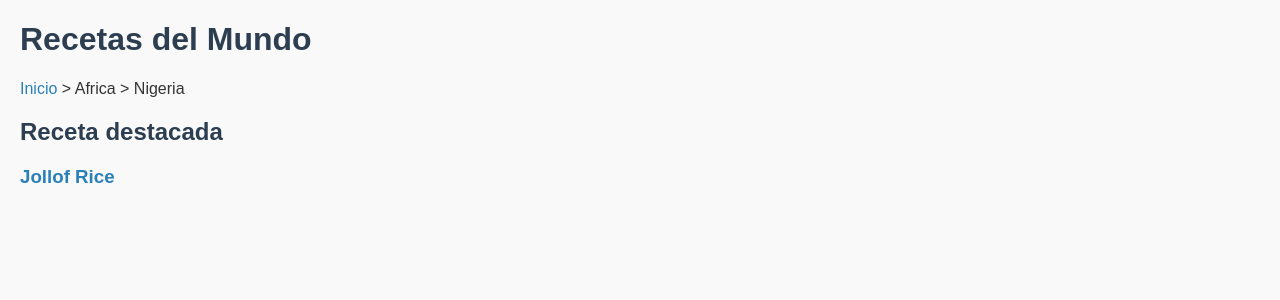
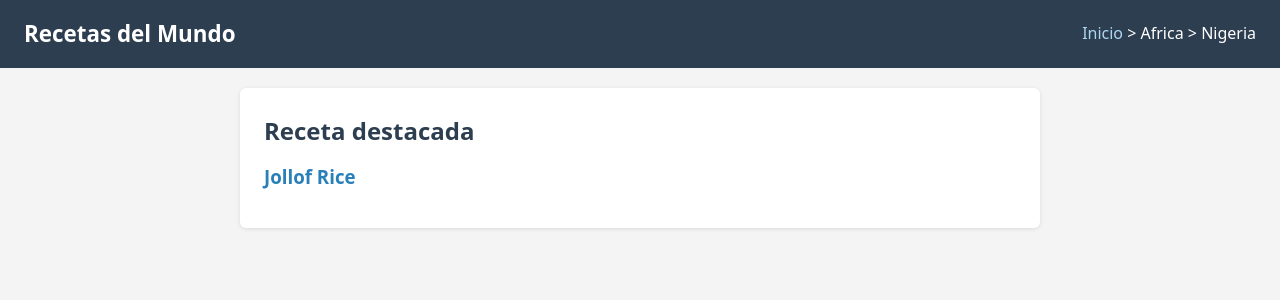
Before and after one commit to sergioromeroromero/Proyecto-Intermodular, a PHP site: page /country.php?id=1 in a window 1280 px wide. Shown: the top 300 px of the page. Run offline with PHP 8.4, Linux system fonts and the light colour scheme; data comes from the database, SQL or seed files in the repository.

Commit message:
navegacion con flechas y cambios en el css

```diff
--- a/country.php
+++ b/country.php
@@ -29,6 +29,7 @@ $recipe = $stmt->fetch();
 <meta charset="UTF-8" />
 <title>Recetas de <?=htmlspecialchars($location['country_name'])?></title>
 <link rel="stylesheet" href="style.css" />
+<script src="nav.js" defer></script>
 </head>
 <body>
 <header>
--- a/index.php
+++ b/index.php
@@ -29,6 +29,7 @@ if ($user_id) {
 <meta charset="UTF-8" />
 <title>Inicio - Recetas</title>
 <link rel="stylesheet" href="style.css" />
+<script src="nav.js" defer></script>
 </head>
 <body>
 <header>
--- a/login.php
+++ b/login.php
@@ -28,6 +28,7 @@ if ($_SERVER['REQUEST_METHOD'] === 'POST') {
 <meta charset="UTF-8" />
 <title>Login - Recetas</title>
 <link rel="stylesheet" href="style.css" />
+<script src="nav.js" defer></script>
 </head>
 <body>
 <h2>Iniciar sesión</h2>
--- a/register.php
+++ b/register.php
@@ -40,6 +40,7 @@ if ($_SERVER['REQUEST_METHOD'] === 'POST') {
 <meta charset="UTF-8" />
 <title>Registro - Recetas</title>
 <link rel="stylesheet" href="style.css" />
+<script src="nav.js" defer></script>
 </head>
 <body>
 <h2>Registro</h2>
--- a/style.css
+++ b/style.css
@@ -1,38 +1,74 @@
-body {
-    font-family: Arial, sans-serif;
-    margin: 20px;
-    background: #f9f9f9;
-    color: #333;
+:root {
+    --primary: #2c3e50;
+    --accent:  #2980b9;
+    --bg:      #f4f4f4;
+    --border:  #ddd;
+    --radius:  4px;
 }
 
-h1, h2, h3 {
-    color: #2c3e50;
+*, *::before, *::after {
+    box-sizing: border-box;
+    margin: 0;
+    padding: 0;
+}
+
+body {
+    font-family: system-ui, Arial, sans-serif;
+    background: var(--bg);
+    color: #333;
+    line-height: 1.6;
 }
 
 a {
-    color: #2980b9;
+    color: var(--accent);
     text-decoration: none;
 }
+a:hover { text-decoration: underline; }
 
-a:hover {
-    text-decoration: underline;
+/* Header */
+header {
+    background: var(--primary);
+    color: white;
+    padding: 16px 24px;
+    display: flex;
+    align-items: center;
+    justify-content: space-between;
+}
+header h1 { font-size: 1.4rem; }
+nav a    { color: #aed6f1; margin-left: 12px; }
+nav a:hover { color: white; text-decoration: none; }
+nav span { color: var(--border); }
+
+/* Card */
+section {
+    background: white;
+    margin: 20px auto;
+    max-width: 800px;
+    padding: 24px;
+    border-radius: 6px;
+    box-shadow: 0 1px 4px rgba(0,0,0,0.1);
 }
 
-nav {
-    margin-bottom: 20px;
-}
+h2, h3 { color: var(--primary); margin-bottom: 12px; }
+ul { padding-left: 20px; }
+li { margin: 4px 0; }
 
+/* Errors */
 .errors {
     background: #f8d7da;
     color: #721c24;
     border: 1px solid #f5c6cb;
     padding: 10px;
-    margin-bottom: 15px;
+    border-radius: var(--radius);
+    margin-bottom: 16px;
 }
 
+/* Forms */
 form label {
     display: block;
-    margin: 10px 0 5px;
+    margin: 10px 0 4px;
+    font-weight: 600;
+    font-size: 0.9rem;
 }
 
 form input[type="text"],
```
Also changed, not shown: other parts of style.css (+71 -19 lines), nav.js (added, +37 -0 lines), recipe.php (+10 -1 lines).
